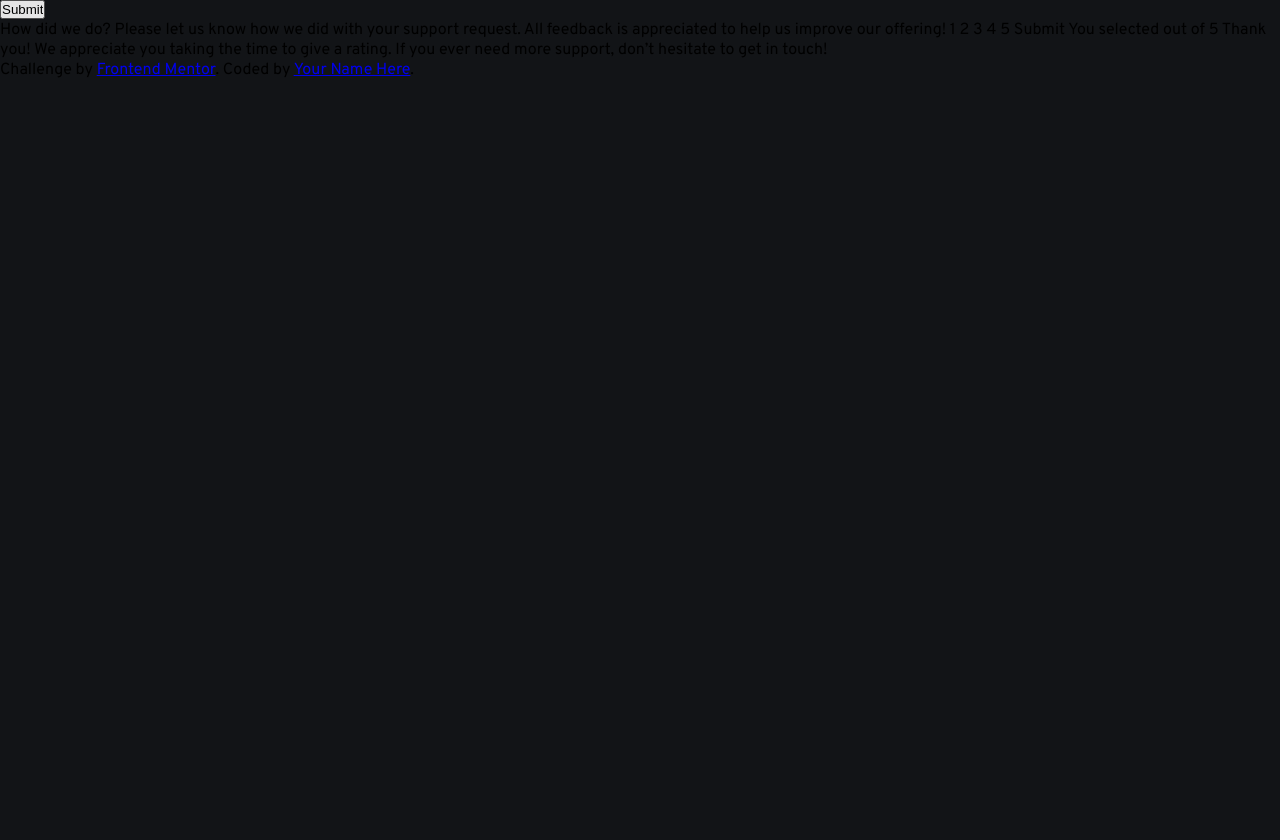
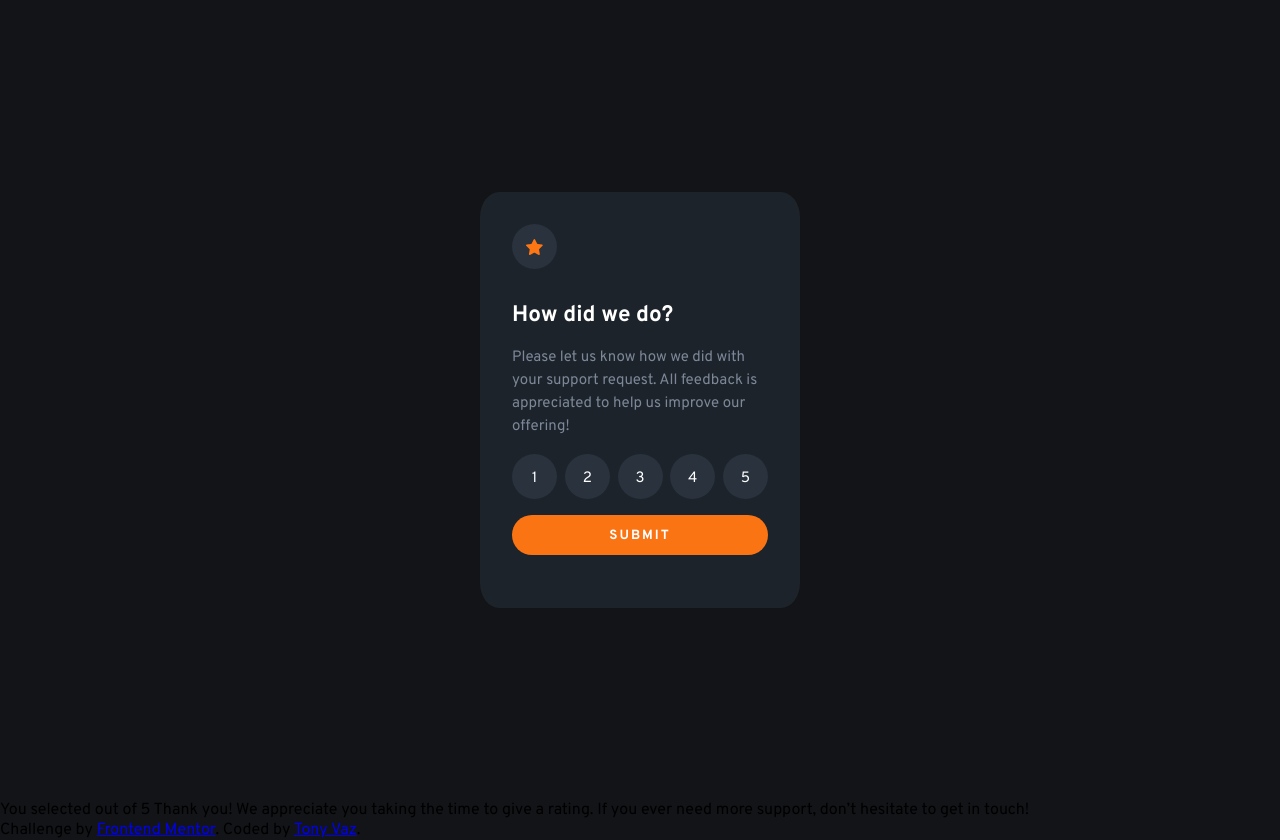
Before and after one commit to Tony-Vaz/interactive-rating-component, a plain HTML site: page index.html in a window 1280 px wide. Before the commit the page ends 800 px from the top, so only its background shows below. Drawn offline with Linux system fonts and the light colour scheme.

Commit message:
finish basic look screen

```diff
--- a/index.html
+++ b/index.html
@@ -1,8 +1,10 @@
 <!DOCTYPE html>
 <html lang="en">
+
 <head>
   <meta charset="UTF-8">
-  <meta name="viewport" content="width=device-width, initial-scale=1.0"> <!-- displays site properly based on user's device -->
+  <meta name="viewport" content="width=device-width, initial-scale=1.0">
+  <!-- displays site properly based on user's device -->
 
   <link rel="icon" type="image/png" sizes="32x32" href="./images/favicon-32x32.png">
 
@@ -10,35 +12,36 @@
 
   <link rel="stylesheet" href="./styles/styles.css">
 </head>
+
 <body>
   <div class="main-flexbox">
     <div class="main-flexbox__card">
-      <div class="card__star"></div>
-      <h1 class="card__header"></h1>
-      <p class="card_paragraph"></p>
-      <div class="card__scores">
-
+      <div class="card__circle large-marging">
+        <img  src="./images/icon-star.svg" alt="star-icon">
       </div>
-      <input type="submit" value="Submit">
+      <h2 class="card__header medium-marging"> How did we do?</h2>
+      <p class="card__paragraph medium-marging">
+        Please let us know how we did with your support request. All feedback is appreciated
+        to help us improve our offering!
+      </p>
+      <div class="card__scores medium-marging">
+        <div class="card__circle card__circle--score">1</div>
+        <div class="card__circle card__circle--score">2</div>
+        <div class="card__circle card__circle--score">3</div>
+        <div class="card__circle card__circle--score">4</div>
+        <div class="card__circle card__circle--score">5</div>
+      </div>
+      <input class="submit" type="submit" value="SUBMIT">
     </div>
   </div>
 
-  <!-- Rating state start -->
-
-  How did we do?
-
-  Please let us know how we did with your support request. All feedback is appreciated
-  to help us improve our offering!
-
-  1 2 3 4 5
-
-  Submit
 
   <!-- Rating state end -->
 
   <!-- Thank you state start -->
 
-  You selected <!-- Add rating here --> out of 5
+  You selected
+  <!-- Add rating here --> out of 5
 
   Thank you!
 
@@ -50,7 +53,8 @@
 
   <div class="attribution">
     Challenge by <a href="https://www.frontendmentor.io?ref=challenge" target="_blank">Frontend Mentor</a>.
-    Coded by <a href="#">Your Name Here</a>.
+    Coded by <a href="https://github.com/Tony-Vaz">Tony Vaz</a>.
   </div>
 </body>
+
 </html>
--- a/styles/styles.css
+++ b/styles/styles.css
@@ -2,13 +2,13 @@
 
 :root{
   --very-dark-blue: hsl(216, 12%, 8%);
-  --dark-blue: hsl(213, 19%, 18%);
+  --dark-blue: hsl(213, 19%, 14%);
   --medium-grey: hsl(216, 12%, 54%);
   --light-grey: hsl(217, 12%, 63%);
   --white:  hsl(0, 0%, 100%);
   --primary-orange: hsl(25, 97%, 53%);
   --f-size: 15px;
-
+  --f-family:  'Overpass', sans-serif;
 }
 
 *,*::before,*::after,html{
@@ -17,7 +17,94 @@
     margin: 0;
 }
 
+.small-marging{
+    margin-bottom: 12px;
+}
+
+.medium-marging{
+    margin-bottom: 16px;
+}
+
+.large-marging{
+    margin-bottom: 32px;
+}
+
 body{
-    font-family: 'Overpass', sans-serif;
+    font-family: var(--f-family);
     background-color: var(--very-dark-blue);
 }
+
+.main-flexbox{
+    display: flex;
+    align-items: center;
+    justify-content: center;
+    height: 100vh;
+}
+
+.main-flexbox__card{
+    height: 52%;
+    width: 25%;
+    background: var(--dark-blue);
+    border-radius: 6%;
+    padding: 32px;
+    font-size: var(--f-size);
+}
+
+.card__circle{
+    width: 45px;
+    height: 45px;
+    background-color: hsl(213, 19%, 20%);
+    border-radius: 50%;
+    text-align: center;
+    display: inline-block;
+    padding-top: 15px;
+    color: var(--white);
+}
+
+.card__circle--score{
+    cursor: pointer;
+}
+
+.card__circle--score:hover{
+    background-color: var(--primary-orange);
+}
+
+
+.card__header{
+    color: var(--white);
+}
+
+.card__paragraph{
+    color: var(--medium-grey);
+    line-height: 23px;
+}
+
+.card__scores{
+    display: flex;
+    flex-direction: row;
+    justify-content: space-between;
+}
+
+
+.submit{
+    display: inline-block;
+    background-color: var(--primary-orange);
+    width: 100%;
+    border: none;
+    border-radius: 24px;
+    height: 40px;
+    font-family: var(--f-family);
+    color: var(--white);
+    font-weight: 700;
+    cursor: pointer;
+    letter-spacing: 2px;
+}
+
+.submit:hover{
+    background-color: var(--white);
+    color: var(--primary-orange);
+}
+
+.click{
+    background-color: var(--light-grey);
+}
```
